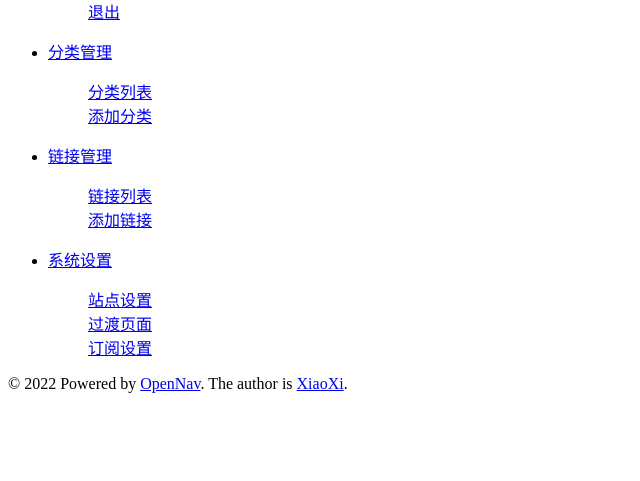
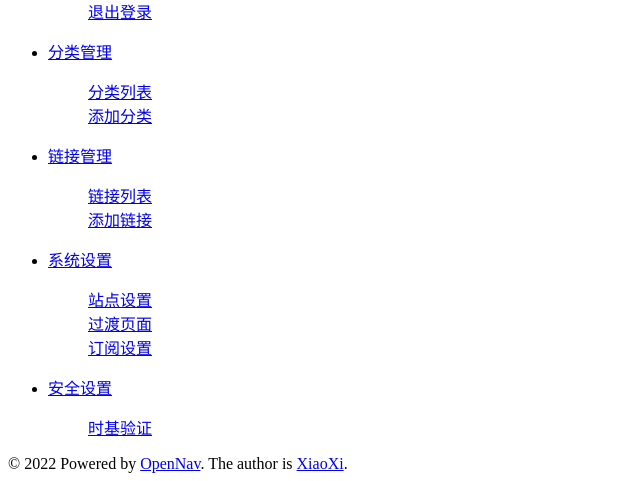
Before and after one commit to yanranxiaoxi/OpenNav, a PHP site: template Template/Admin/Left.php in a window 1280 px wide. Shown: the part 524-1005 px from the top of the page, without its empty margins (0-640 px from the left). Before the commit the page ends 917 px from the top, so only its background shows below. Run offline with PHP 8.4, Linux system fonts and the light colour scheme; the template is opened without the code that fills it, so the values that code supplies are empty; some libraries are stand-ins or nearby versions; grey boxes are pictures that could not be loaded.

Commit message:
chore: add a time-based validation entry

```diff
--- a/Controller/Upgrade.php
+++ b/Controller/Upgrade.php
@@ -1,6 +1,6 @@
 <?php
 /**
- * 自动更新控制器
+ * 更新控制器
  *
  * @author		XiaoXi <admin@soraharu.com>
  * @copyright	All rights reserved by XiaoXi
--- a/Data/Config.sample.php
+++ b/Data/Config.sample.php
@@ -32,6 +32,8 @@ define('ONLY_SECURE_CONNECTION', false);
 /**
  * 系统设置
  */
+// Gravatar API 地址
+define('GRAVATAR_API_URL', 'https://secure.gravatar.com');
 // TOTP SecretKey
 define('TOTP_SECRET_KEY', '{totp_secret_key}');
 // COOKIE SecretKey
--- a/Template/Admin/Header.php
+++ b/Template/Admin/Header.php
@@ -23,11 +23,12 @@
 				<ul class="layui-nav layui-layout-right">
 					<li class="layui-nav-item">
 						<a href="javascript:;">
-							<!-- #TODO# --><img src="https://gravatar.loli.net/avatar/<?php echo md5(EMAIL); ?>" class="layui-nav-img" />
+							<img src="<?php echo GRAVATAR_API_URL; ?>/avatar/<?php echo md5(EMAIL); ?>" class="layui-nav-img" />
 							<?php echo USERNAME; ?>
 						</a>
 						<dl class="layui-nav-child">
-							<dd><a href="./index.php?c=Login&page=Logout">退出</a></dd>
+							<!-- #TODO# --><!-- <dd><a href="./index.php?c=User&page=Options">用户设置</a></dd> -->
+							<dd><a href="./index.php?c=Login&page=Logout">退出登录</a></dd>
 						</dl>
 					</li>
 				</ul>
--- a/Template/Admin/Left.php
+++ b/Template/Admin/Left.php
@@ -1,7 +1,6 @@
 <div class="layui-side layui-bg-black">
 	<div class="layui-side-scroll">
 
-		<!-- 左侧导航区域 -->
 		<ul class="layui-nav layui-nav-tree" lay-filter="navbar">
 			<li class="layui-nav-item layui-nav-itemed">
 				<a href="javascript:;">分类管理</a>
@@ -22,7 +21,6 @@
 			</li>
 		</ul>
 
-		<!-- 系统设置 -->
 		<ul class="layui-nav layui-nav-tree" lay-filter="navbar">
 			<li class="layui-nav-item layui-nav-itemed">
 				<a href="javascript:;">系统设置</a>
@@ -36,7 +34,16 @@
 				</dl>
 			</li>
 		</ul>
-		<!-- 系统设置 END -->
+
+		<ul class="layui-nav layui-nav-tree" lay-filter="navbar">
+			<li class="layui-nav-item layui-nav-itemed">
+				<a href="javascript:;">安全设置</a>
+				<dl class="layui-nav-child">
+					<!-- #TODO# --><!-- <dd><a href="./index.php?c=User&page=Options">用户设置</a></dd> -->
+					<dd><a href="./index.php?c=TimeBaseValidator&page=Setup">时基验证</a></dd>
+				</dl>
+			</li>
+		</ul>
 
 	</div>
 </div>
```
Also changed, not shown: Controller/User.php (added, +10 -0 lines).
